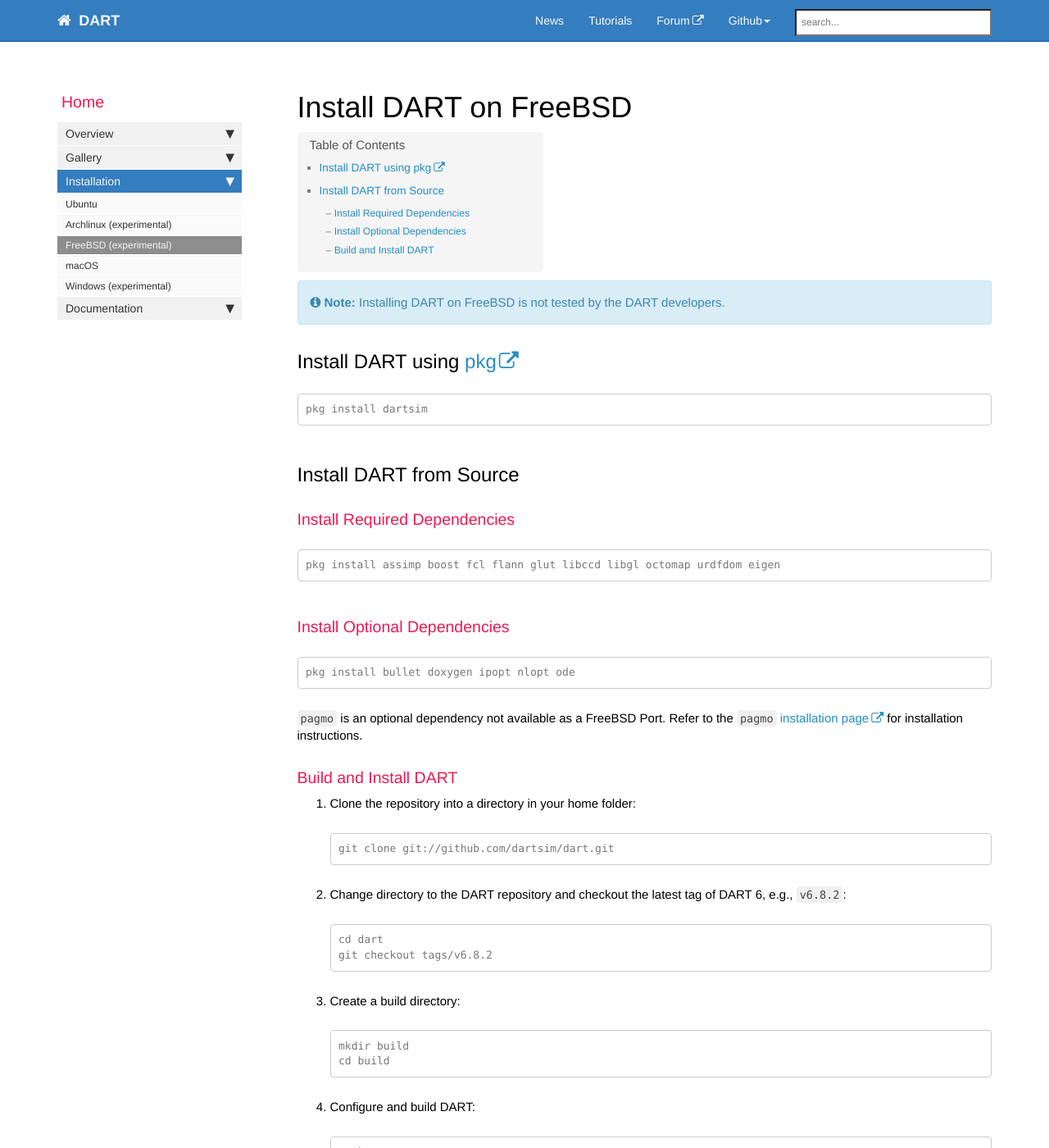
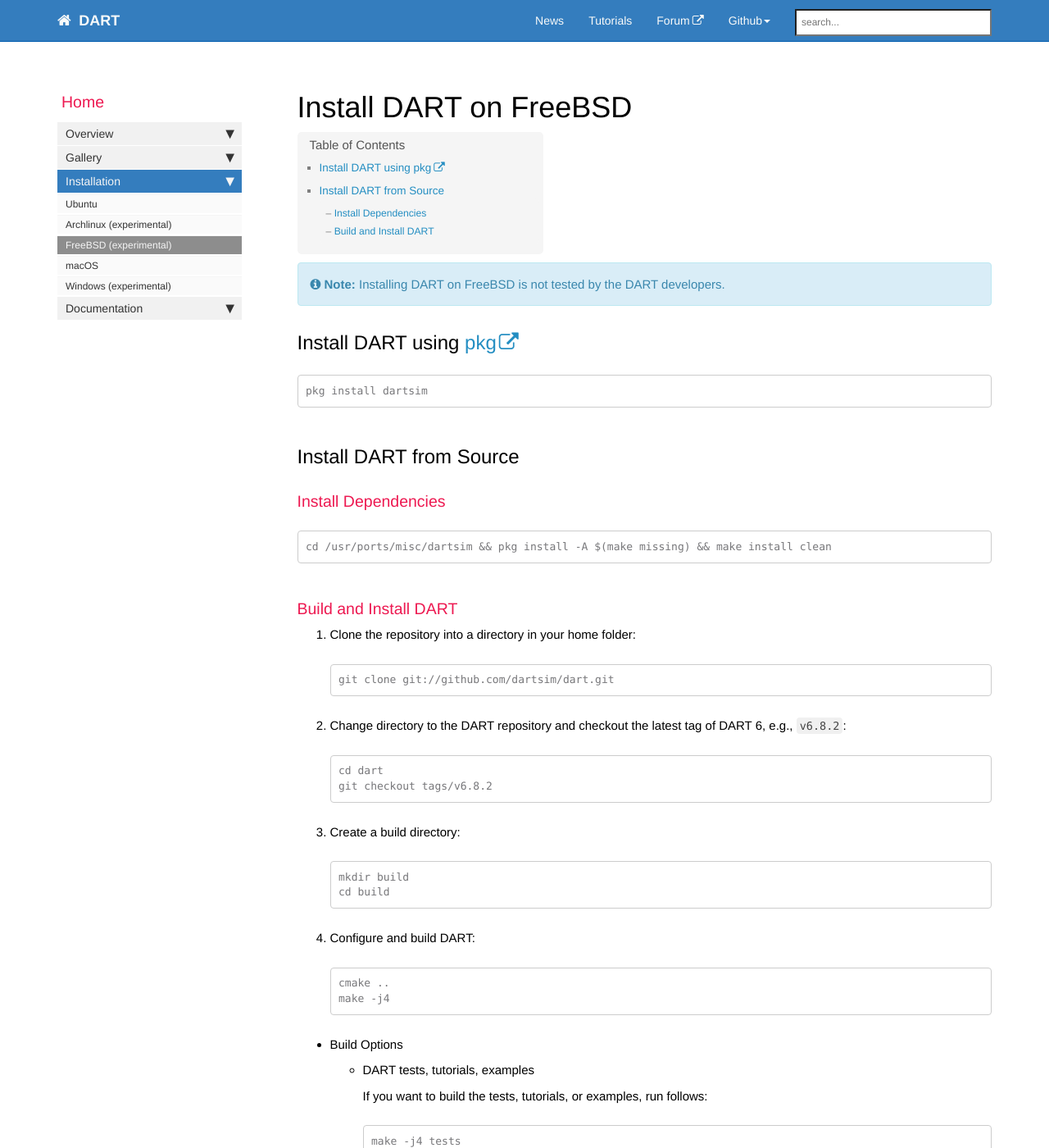
Before and after one commit to dartsim/dartsim.github.io, a Jekyll site: the page built from pages/install_dart_on_freebsd.md, in a window 1280 px wide and 1400 px high. Shown: the whole window at 82% size. Built offline with Jekyll 4.4.1, drawn with Linux system fonts in a browser that asks for light colours; nearby versions of some CDN libraries; comment, search, counter and statistics services are not loaded.

Commit message:
Update document of installing dependencies on FreeBSD

````diff
--- a/pages/install_dart_on_freebsd.md
+++ b/pages/install_dart_on_freebsd.md
@@ -16,21 +16,11 @@
 
 ## Install DART from Source
 
-### Install Required Dependencies
+### Install Dependencies
 
 ```
-pkg install assimp boost fcl flann glut libccd libgl octomap urdfdom eigen
+cd /usr/ports/misc/dartsim && pkg install -A $(make missing) && make install clean
 ```
-
-### Install Optional Dependencies
-
-```
-pkg install bullet doxygen ipopt nlopt ode
-```
-
-`pagmo` is an optional dependency not available as a FreeBSD Port. Refer to
-the `pagmo` [installation page](https://esa.github.io/pagmo2/install.html#)
-for installation instructions.
 
 ### Build and Install DART
 
````
